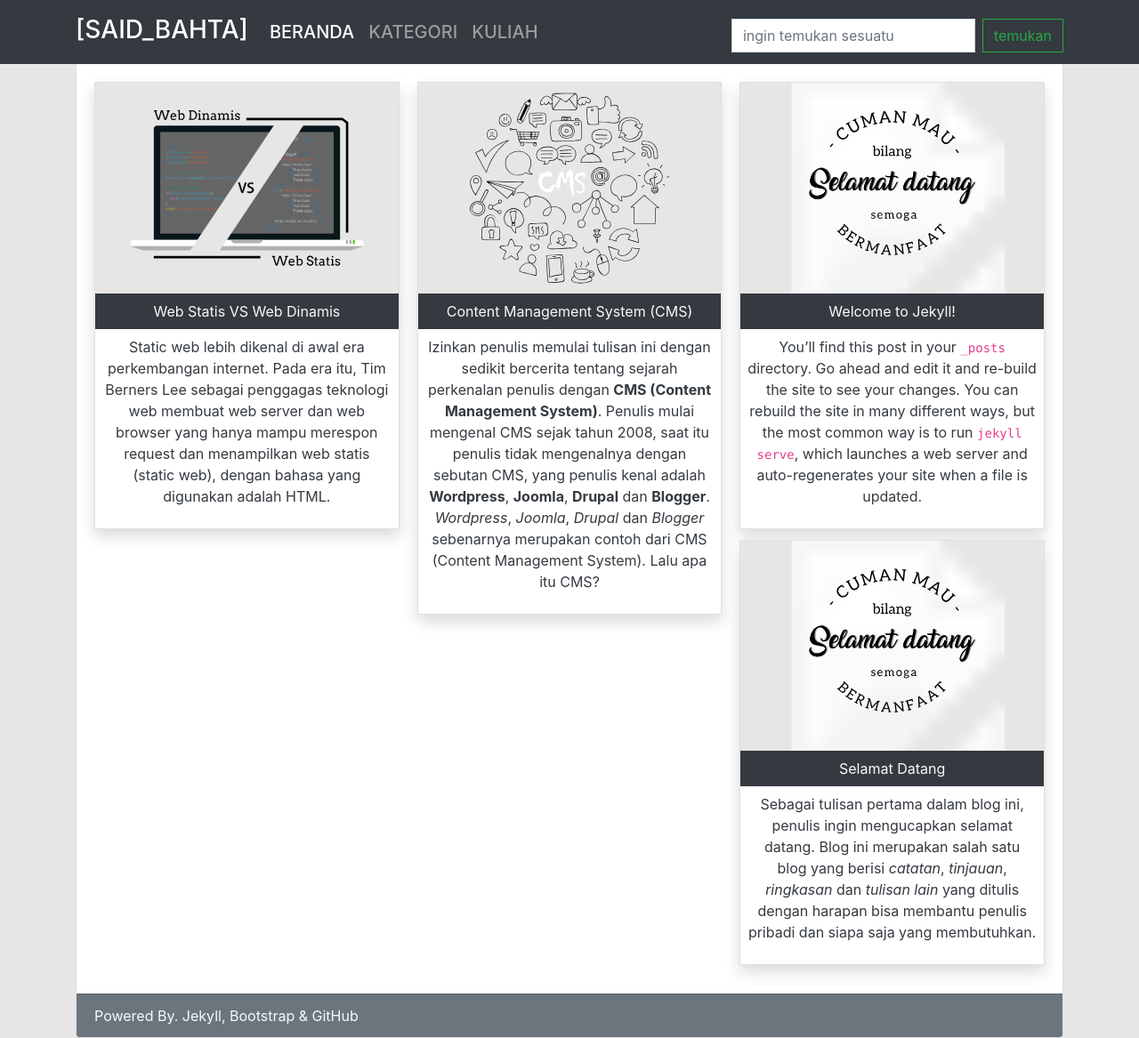
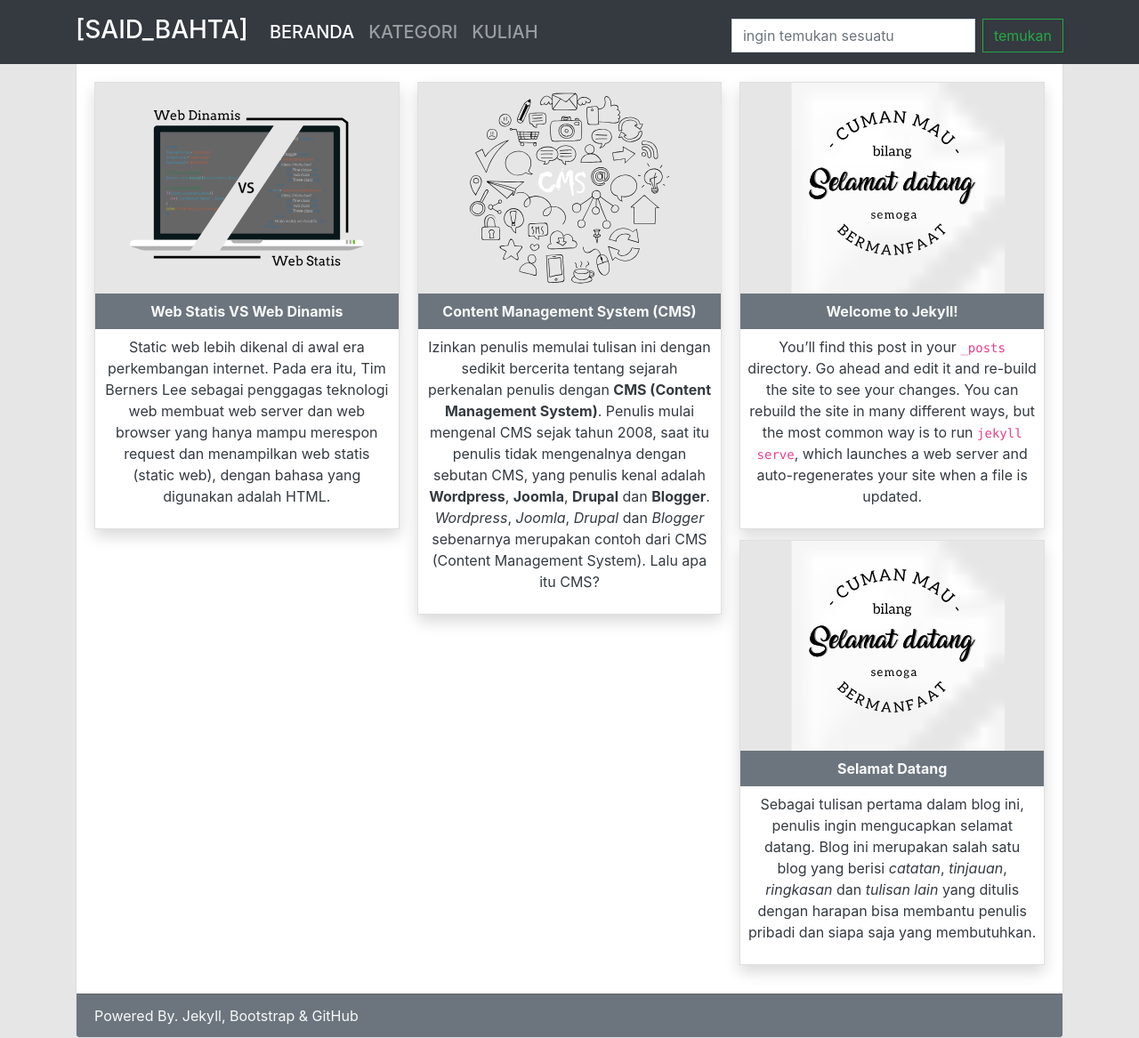
Before and after one commit to surtinaali/blog, a Jekyll site: the page built from index.html, in a window 1280 px wide and 1167 px high. Shown: the whole window at 89% size. Built offline with Jekyll 4.4.1, drawn with Linux system fonts in a browser that asks for light colours.

Commit message:
ganti background judul

```diff
--- a/index.html
+++ b/index.html
@@ -7,7 +7,7 @@ nav_order: 1
     {% for post in site.posts %}
     <div class="card shadow rounded-0">
         <img class="card-img-top rounded-0" src="{{post.img_path}}" alt="Card image cap">
-        <div class="card-header border-bottom-0 py-2 bg-dark text-light">
+        <div class="card-header border-bottom-0 py-2 bg-secondary text-light font-weight-bold">
             {{ post.title }}
         </div>
         <div class="card-body p-2">
```
